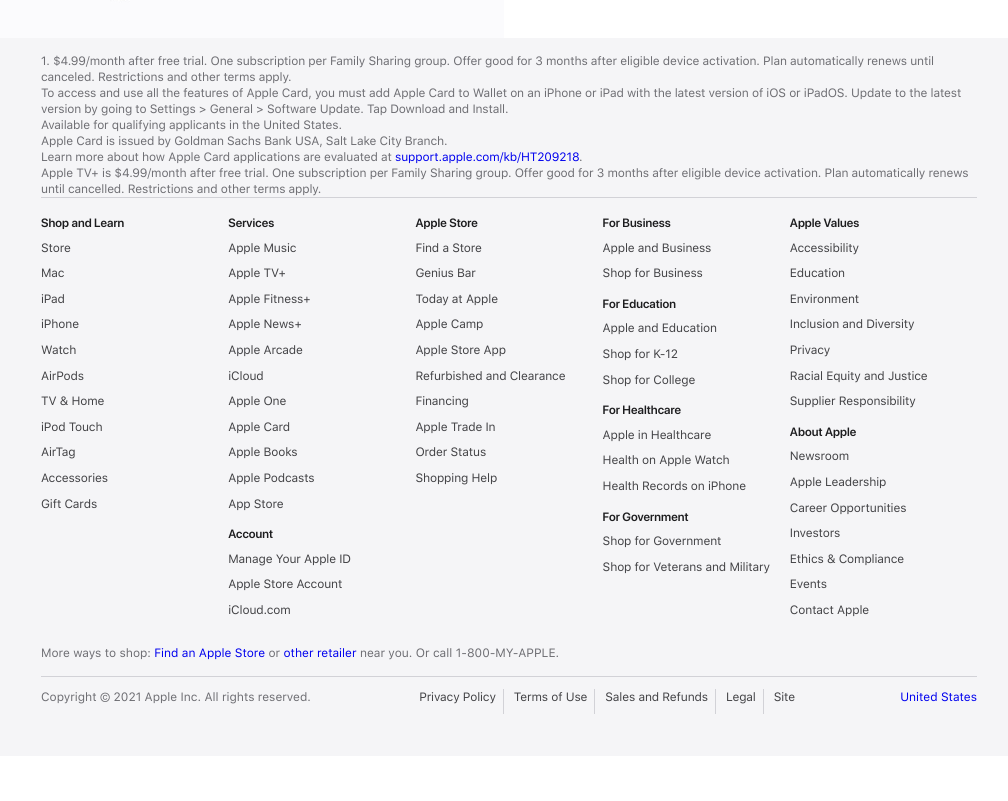
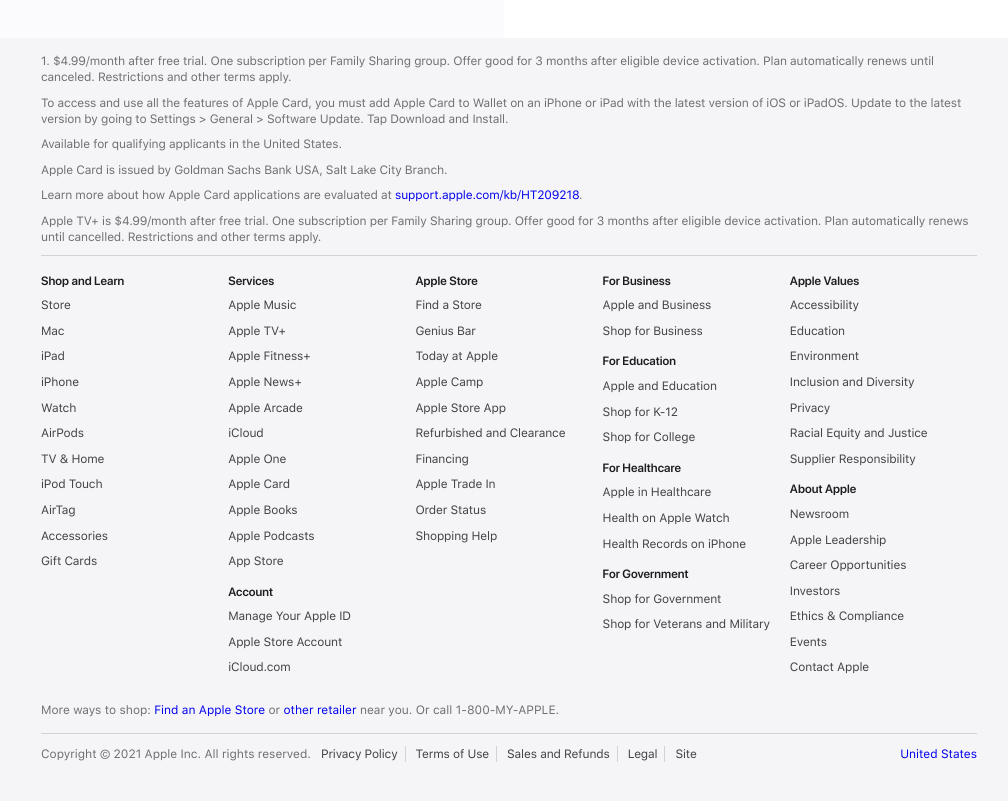
Before and after one commit to yardentamir/Apple-webside-Weekend-Assigment, a website: page index.html in a window 1280 px wide. Shown: the part 3640-4441 px from the top of the page, without its empty margins (131-1139 px from the left). Before the commit the page ends 4396 px from the top, so only its background shows below. Drawn offline with Linux system fonts and the light colour scheme.

Commit message:
fix footer

```diff
--- a/index.html
+++ b/index.html
@@ -264,7 +264,7 @@
         <hr>
         <div class="flex-top ">
           <p>Copyright © 2021 Apple Inc. All rights reserved.</p>
-          <nav class="main-footer-bottom-nav">
+          <nav class="main-footer-bottom-nav flex-grow">
             <ul class="flex-center">
               <li> <a href="#">Privacy Policy</a></li>
               <li class="left-border"><a href="#">Terms of Use</a></li>
--- a/scss/_utilities.scss
+++ b/scss/_utilities.scss
@@ -120,10 +120,6 @@
 .footer-nav {
   flex-basis: 25%;
 
-  li {
-    padding-bottom: 0.8em;
-  }
-
   ul li a {
     color: $footer-link-color;
   }
@@ -135,3 +131,9 @@
 .left-border {
   border-left: 1px solid $footer-border-color;
 }
+
+.flex-grow {
+  flex-grow: 2;
+  display: flex;
+  align-items: left;
+}
--- a/scss/main.scss
+++ b/scss/main.scss
@@ -81,6 +81,14 @@
     color: $footer-text-color;
   }
 
+  li {
+    font-size: 12px;
+    font-weight: 400;
+    letter-spacing: -0.01em;
+    font-family: "SF Pro Text";
+    text-align: left;
+    padding-bottom: 0.8em;
+  }
   &-bottom {
     padding: 17px 0 21px;
 
@@ -95,14 +103,9 @@
       display: inline-block;
       white-space: nowrap;
     }
-  }
-
-  li {
-    font-size: 12px;
-    font-weight: 400;
-    letter-spacing: -0.01em;
-    font-family: "SF Pro Text";
-    text-align: left;
+    li {
+      padding-bottom: 0;
+    }
   }
 
   h3 {
@@ -114,12 +117,6 @@
   }
 }
 
-.upper-nav {
-  li {
-    padding-bottom: 0.8em;
-  }
-}
-
 .footer-bg {
   background-color: $footer-bg-color;
 }
```
Also changed, not shown: dist/css/main.css.
